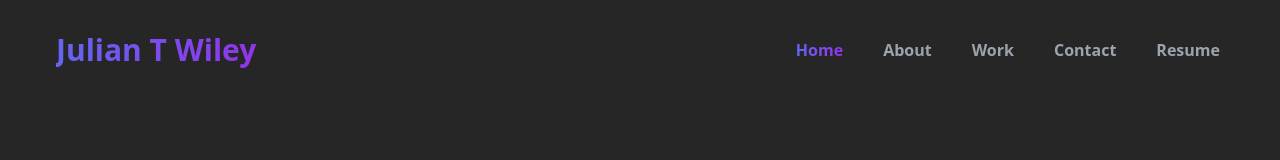
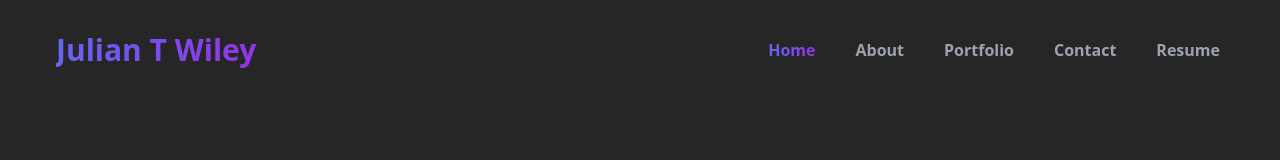
Before and after one commit to jtwiley1996/MyWorkPortfolio, a React (Create React App) app: page / in a window 1280 px wide. Shown: the top 160 px of the page. Built offline with nearby package versions, Linux system fonts and the light colour scheme.

Commit message:
added minor change to Portfolio

```diff
--- a/src/components/Navbar.jsx
+++ b/src/components/Navbar.jsx
@@ -16,7 +16,7 @@ const Navbar = () => {
       <ul className='hidden md:flex font-bold'>
           <li  className='p-5 text-shadow hover:font-bold'><Link to="/" className={currentPage === '/' ? 'nav-link active primary-color' : 'nav-link'}> Home</Link></li>
           <li className='p-5 text-shadow hover:font-bold'><Link to="/About" className={currentPage === '/About' ? 'nav-link active primary-color' : 'nav-link'}> About</Link></li>
-          <li className='p-5 text-shadow hover:font-bold'><Link to="/Work" className={currentPage === '/Work' ? 'nav-link active primary-color' : 'nav-link'}>Work</Link></li>
+          <li className='p-5 text-shadow hover:font-bold'><Link to="/Work" className={currentPage === '/Work' ? 'nav-link active primary-color' : 'nav-link'}>Portfolio</Link></li>
           <li className='p-5 text-shadow hover:font-bold'><Link to="/Contact" className={currentPage === '/Contact' ? 'nav-link active primary-color' : 'nav-link'}>Contact</Link></li>
           <li className='p-5 text-shadow hover:font-bold'><Link to="/Resume" className={currentPage === '/Resume' ? 'nav-link active primary-color' : 'nav-link'}>Resume</Link></li>
       </ul>
@@ -31,7 +31,7 @@ const Navbar = () => {
           <ul className='p-8 text-2xl font-bold'>
               <li className='p-2 text-shadow hover:font-bold'><Link to="/" className={currentPage === '/' ? 'nav-link active primary-color' : 'nav-link'}>Home</Link></li>
               <li className='p-2 text-shadow hover:font-bold'><Link to="/About" className={currentPage === '/About' ? 'nav-link active primary-color' : 'nav-link'}>About</Link></li>
-              <li className='p-2 text-shadow hover:font-bold'><Link to="/Work" className={currentPage === '/Work' ? 'nav-link active primary-color' : 'nav-link'}>Work</Link></li>
+              <li className='p-2 text-shadow hover:font-bold'><Link to="/Work" className={currentPage === '/Work' ? 'nav-link active primary-color' : 'nav-link'}>Portfolio</Link></li>
               <li className='p-2 text-shadow hover:font-bold'><Link to="/Contact" className={currentPage === '/Contact' ? 'nav-link active primary-color' : 'nav-link'}>Contact</Link></li>
               <li className='p-2 text-shadow hover:font-bold'><Link to="/Resume" className={currentPage === '/Resume' ? 'nav-link active primary-color' : 'nav-link'}>Resume</Link></li>
 
```
